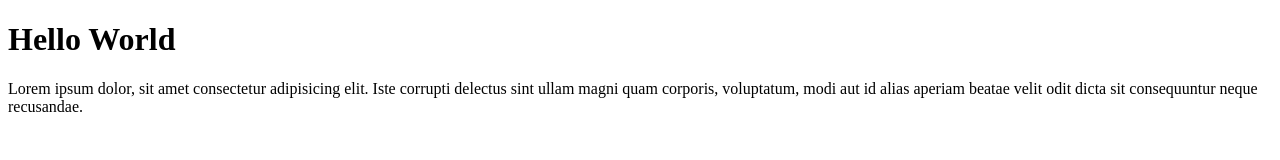
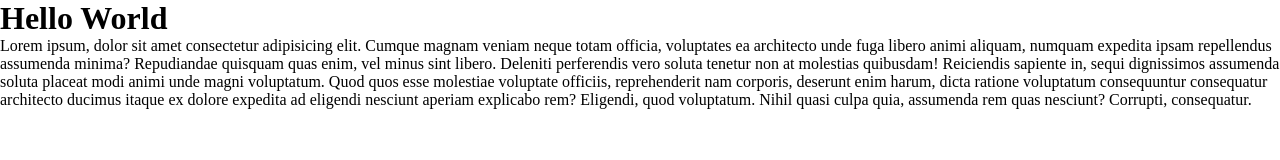
Before and after one commit to Mhmds1031/git-cource, a plain HTML site: page index.html in a window 1280 px wide. Drawn offline with Linux system fonts and the light colour scheme.

Commit message:
add lorem ipsum

```diff
--- a/index.html
+++ b/index.html
@@ -1,14 +1,36 @@
 <!DOCTYPE html>
 <html lang="en">
+
 <head>
     <meta charset="UTF-8">
     <meta name="viewport" content="width=device-width, initial-scale=1.0">
     <title>Mhmd || Git</title>
+    <style>
+        * {
+            margin: 0;
+            padding: 0;
+            box-sizing: border-box;
+        }
+        .container {
+            margin: 0 auto;
+            min-height: 100vh;
+        }
+    </style>
 </head>
+
 <body>
 
-    <h1>Hello World</h1>
-    <p>Lorem ipsum dolor, sit amet consectetur adipisicing elit. Iste corrupti delectus sint ullam magni quam corporis, voluptatum, modi aut id alias aperiam beatae velit odit dicta sit consequuntur neque recusandae.</p>
+    <div class="container">
+        <h1>Hello World</h1>
+        <p>Lorem ipsum, dolor sit amet consectetur adipisicing elit. Cumque magnam veniam neque totam officia,
+            voluptates ea architecto unde fuga libero animi aliquam, numquam expedita ipsam repellendus assumenda
+            minima? Repudiandae quisquam quas enim, vel minus sint libero. Deleniti perferendis vero soluta tenetur non
+            at molestias quibusdam! Reiciendis sapiente in, sequi dignissimos assumenda soluta placeat modi animi unde
+            magni voluptatum. Quod quos esse molestiae voluptate officiis, reprehenderit nam corporis, deserunt enim
+            harum, dicta ratione voluptatum consequuntur consequatur architecto ducimus itaque ex dolore expedita ad
+            eligendi nesciunt aperiam explicabo rem? Eligendi, quod voluptatum. Nihil quasi culpa quia, assumenda rem
+            quas nesciunt? Corrupti, consequatur.</p>
+    </div>
+</body>
 
-</body>
 </html>
```
